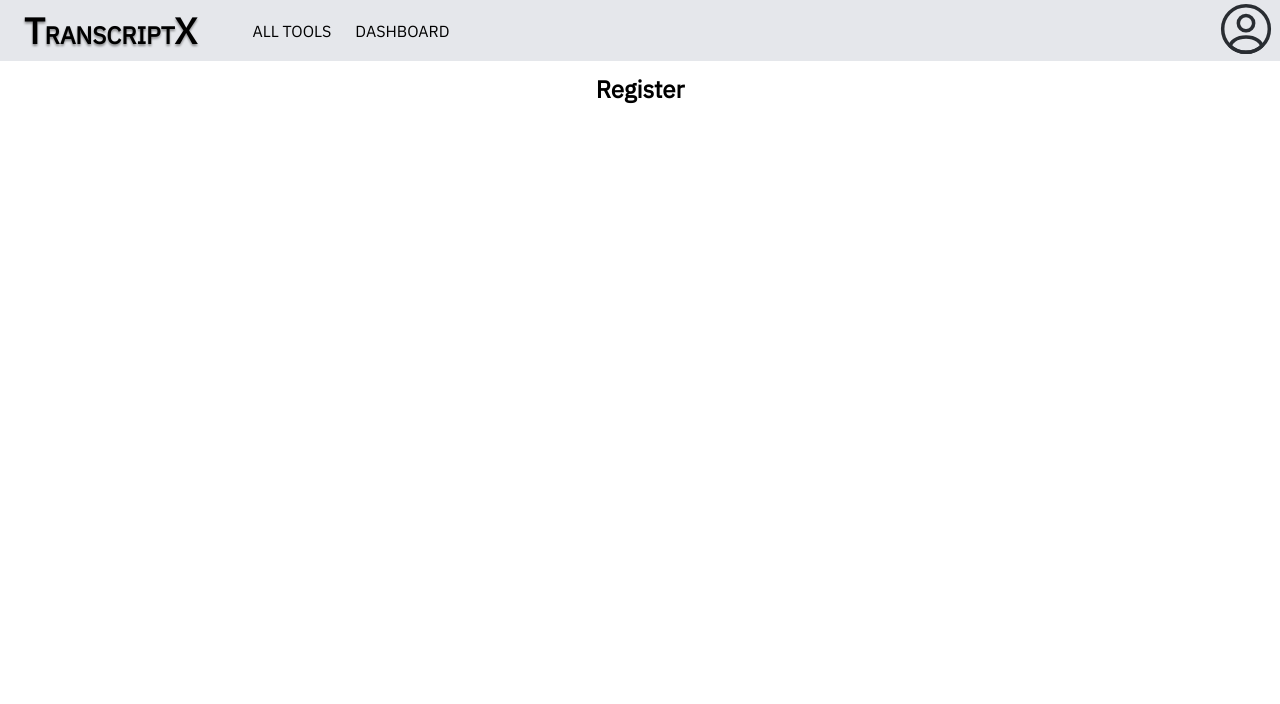
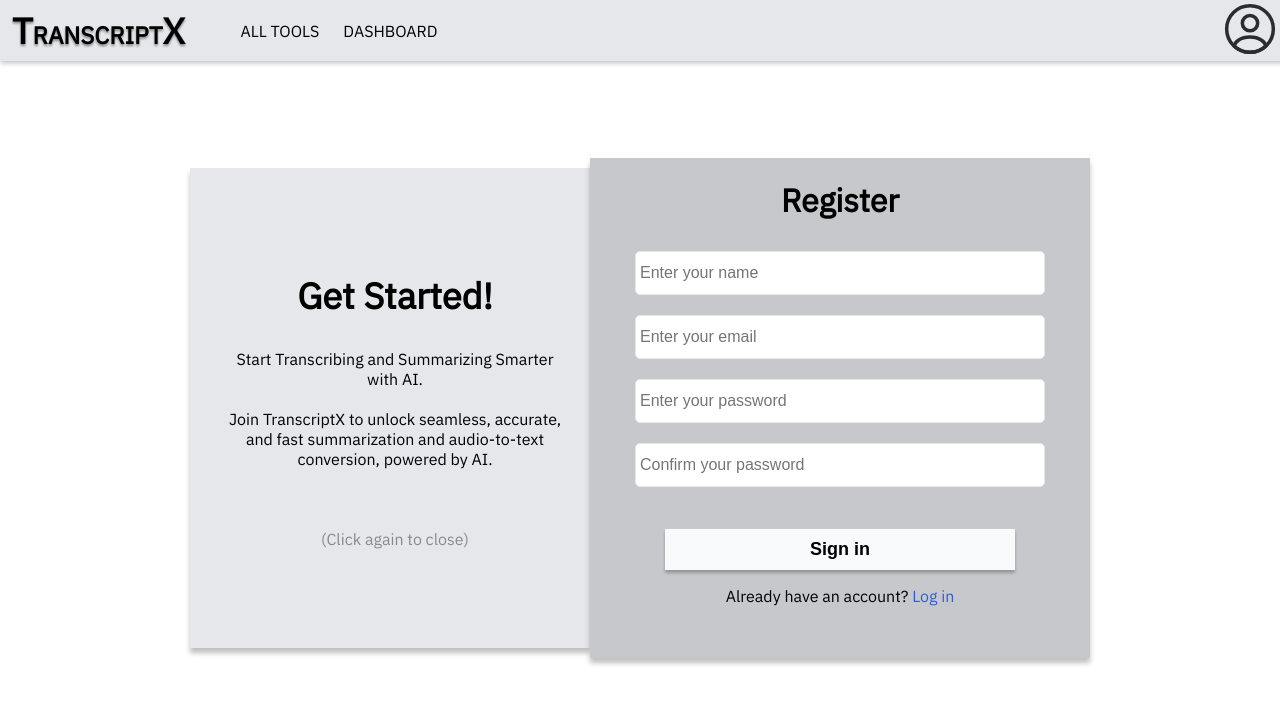
Before and after one commit to TranscriptX/FE, a React (Vite) app: page /register in a window 1280 px wide. Shown: the top 704 px of the page. Built offline with nearby package versions, Linux system fonts and the light colour scheme; no server answers.

Commit message:
Fixing desync fix

```diff
--- a/src/components/Navbar.tsx
+++ b/src/components/Navbar.tsx
@@ -55,7 +55,7 @@ const Navbar = (props: NavbarType) => {
     };
 
     return (
-        <header className="w-full h-full m-[-8px] bg-color_secondary shadow-md flex justify-between items-center sticky z-50 pl-[20px] left-[20px]">
+        <header className="w-full bg-color_secondary shadow-md flex justify-between items-center fixed top-[8px] left-[20px] z-50 m-[-8px] ml-[-20px] pl-[8px] shadow-[0_2px_5px_rgba(0,0,0,0.25)]">
             <div className="font-bold m-[4px]">
                 <span className="text-[36px] drop-shadow-[0_2px_1px_rgba(0,0,0,0.4)]">T</span>
                 <span className="text-[24px] drop-shadow-[0_2px_1px_rgba(0,0,0,0.4)]">RANSCRIPT</span>
@@ -134,23 +134,3 @@ const Navbar = (props: NavbarType) => {
 };
 
 export default Navbar;
-
-{/* <div class="flex items-center justify-end bg-gray-300 p-4 space-x-4 rounded-bl-xl">
-  <!-- Profile Icon -->
-  <div class="w-10 h-10 flex items-center justify-center rounded-full border-2 border-black">
-    <svg class="w-6 h-6 text-black" fill="none" stroke="currentColor" stroke-width="2" viewBox="0 0 24 24">
-      <path stroke-linecap="round" stroke-linejoin="round" d="M5.121 17.804A4 4 0 0112 15a4 4 0 016.879 2.804M15 11a3 3 0 11-6 0 3 3 0 016 0z" />
-    </svg>
-  </div>
-
-  <!-- Profile Info -->
-  <div class="text-right">
-    <div class="text-lg font-semibold text-black">John Doe</div>
-    <div class="text-sm text-black space-x-2">
-      <a href="#" class="hover:underline">Edit My Profile</a>
-      <span>|</span>
-      <a href="#" class="hover:underline">Dashboard</a>
-    </div>
-    <a href="#" class="text-blue-600 text-sm hover:underline">Logout</a>
-  </div>
-</div> */}
--- a/src/context/AuthContext.tsx
+++ b/src/context/AuthContext.tsx
@@ -30,7 +30,7 @@ const AuthProvider: React.FC<IAuthProvider> = ({ children }) => {
             }
 
             setUser({
-                username: response.username,
+                name: response.name,
                 email: response.email,
                 role: response.role,
             });
@@ -58,7 +58,7 @@ const AuthProvider: React.FC<IAuthProvider> = ({ children }) => {
             }
 
             setUser({
-                username: response.username,
+                name: response.name,
                 email: response.email,
                 role: response.role,
             });
--- a/src/pages/authentication/RegisterPage.tsx
+++ b/src/pages/authentication/RegisterPage.tsx
@@ -1,10 +1,11 @@
 import { useState } from "react";
 import { useNavigate } from "react-router";
 import Navbar from "../../components/Navbar";
+import ExpandingCard from "../../components/ExpandingCard";
 
 const RegisterPage = () => {
     const [formData, setFormData] = useState({
-        username: "",
+        name: "",
         email: "",
         password: "",
         confirmPassword: "",
@@ -14,7 +15,6 @@ const RegisterPage = () => {
     const[error, setError] = useState("");
     const[successMessage, setSuccessMessage] = useState("");
     const navigate = useNavigate();
-
     const inputStyle = "w-[400px] px-[4px] py-[12px] mt-[8px] border border-color_secondary rounded-[5px] focus:outline-none focus:ring-2 focus:ring-dark_grey text-[16px] focus:shadow-[0_2px_1px_rgba(0,0,0,0.25)]";
 
     const handleInputChange = (e: React.ChangeEvent<HTMLInputElement>) => {
@@ -27,9 +27,9 @@ const RegisterPage = () => {
         setError("");
         setSuccessMessage("");
 
-        const { username, email, password, confirmPassword } = formData;
+        const { name, email, password, confirmPassword } = formData;
 
-        if (!username || !email || !password || !confirmPassword) {
+        if (!name || !email || !password || !confirmPassword) {
             setError("Please fill in all the fields.");
             return;
         }
@@ -50,7 +50,7 @@ const RegisterPage = () => {
                 method: "POST",
                 headers: { "Content-Type": "application/json" },
                 body: JSON.stringify({
-                    username: username,
+                    name: name,
                     email: email,
                     password: password,
                 }),
@@ -61,7 +61,7 @@ const RegisterPage = () => {
             if (response.ok){
                 setSuccessMessage(result.message);
                 setFormData({
-                    username: "",
+                    name: "",
                     email: "",
                     password: "",
                     confirmPassword: "",
@@ -80,9 +80,81 @@ const RegisterPage = () => {
     return (
         <>
             <Navbar currentPage="Register"/>
-            <div>
-                <div>
-                    <h2 className="text-3xl font-bold text-center">Register</h2>
+            <div className="min-h-screen flex flex-row items-center justify-center bg-white">
+
+                <div className="flex justify-center items-center">
+                <ExpandingCard/>
+                </div>
+
+                <div className="z-10 bg-grey w-full max-w-[500px] min-h-[500px] flex flex-col align-items justify-content shadow-[0_5px_5px_rgba(0,0,0,0.25)]">
+                    <h1 className="text-2xl font-bold text-center">Register</h1>
+
+                    {error && (
+                    <div className="text-[red] px-[4px] py-[4px] mb-[10px] ml-[42px] mr-[42px] bg-light_red">
+                        {error}
+                    </div>
+                    )}
+
+                    {successMessage && (
+                    <div className="bg-green-100 text-green-700 px-4 py-2 rounded mb-4">
+                        {successMessage}
+                    </div>
+                    )}
+                    <div>
+                        <form onSubmit={handleSubmit} className="space-y-[12px] flex flex-col justify-center items-center">
+                            <input
+                                type="text"
+                                id="name"
+                                placeholder="Enter your name"
+                                value={formData.name}
+                                onChange={handleInputChange}
+                                className={inputStyle}
+                            />
+
+                            <input
+                                type="email"
+                                id="email"
+                                placeholder="Enter your email"
+                                value={formData.email}
+                                onChange={handleInputChange}
+                                className={inputStyle}
+                            />
+                            <input
+                                type="password"
+                                id="password"
+                                placeholder="Enter your password"
+                                value={formData.password}
+                                onChange={handleInputChange}
+                                className={inputStyle}
+                            />
+                            <input
+                                type="password"
+                                id="confirmPassword"
+                                placeholder="Confirm your password"
+                                value={formData.confirmPassword}
+                                onChange={handleInputChange}
+                                className={inputStyle}
+                            />
+                            <div>
+                                <button
+                                    type="submit"
+                                    disabled={loading}
+                                    className="cursor-pointer shadow-[0_3px_3px_rgba(0,0,0,0.25)] w-[350px] mt-[30px] bg-color_primary text-[18px] font-bold py-[10px] rounded-lg hover:bg-color_secondary border-none transition-all duration-300 ease-in-out hover:ring-2 ring-dark_grey"
+                                >
+                                    {loading ? "Signing up..." : "Sign in"}
+                                </button>
+                            </div>
+
+                        </form>
+                    </div>
+
+
+                    <p className="text-center text-sm mt-4">
+                    Already have an account?{" "}
+                    <a href="/login" className="text-biru no-underline hover:underline">
+                        Log in
+                    </a>
+                    </p>
                 </div>
             </div>
         </>
--- a/src/types/model/UserType.ts
+++ b/src/types/model/UserType.ts
@@ -1,5 +1,5 @@
 type UserType = {
-    username: string;
+    name: string;
     email: string;
     role: number;
 }
```
